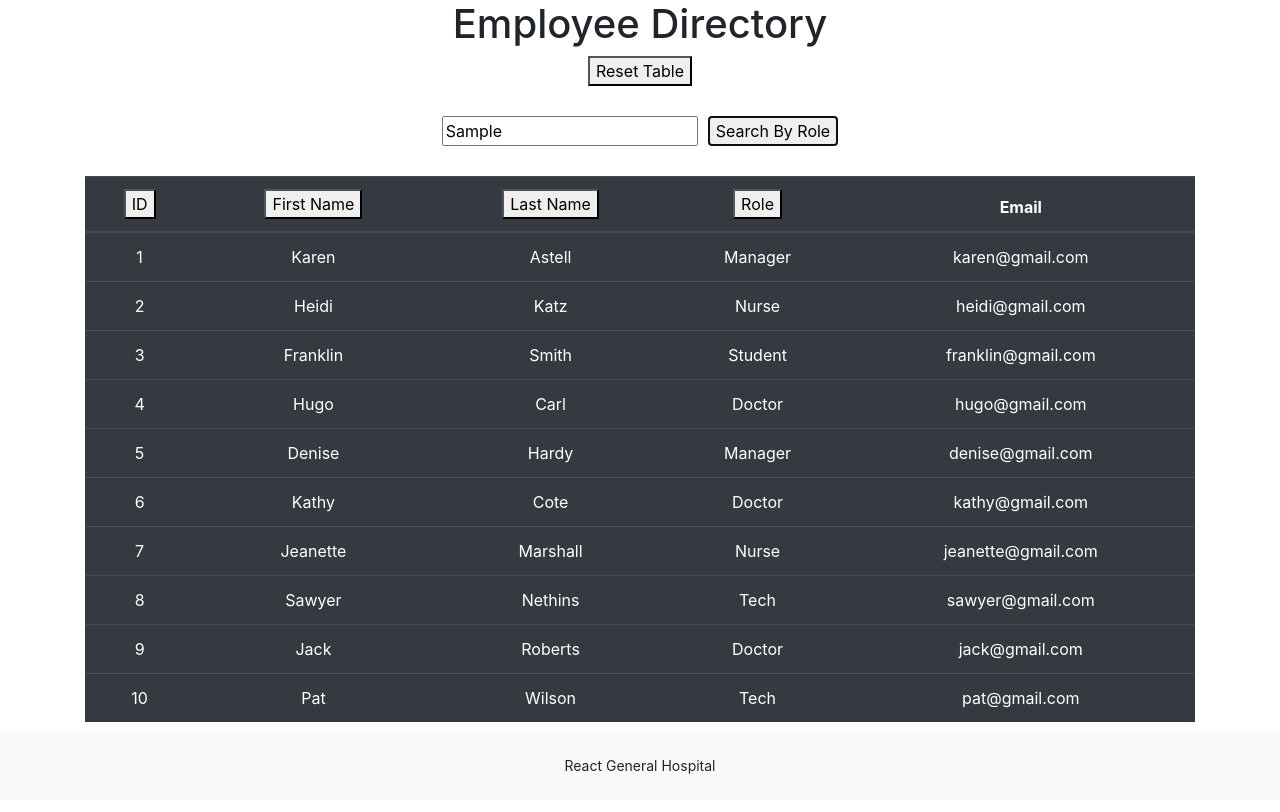
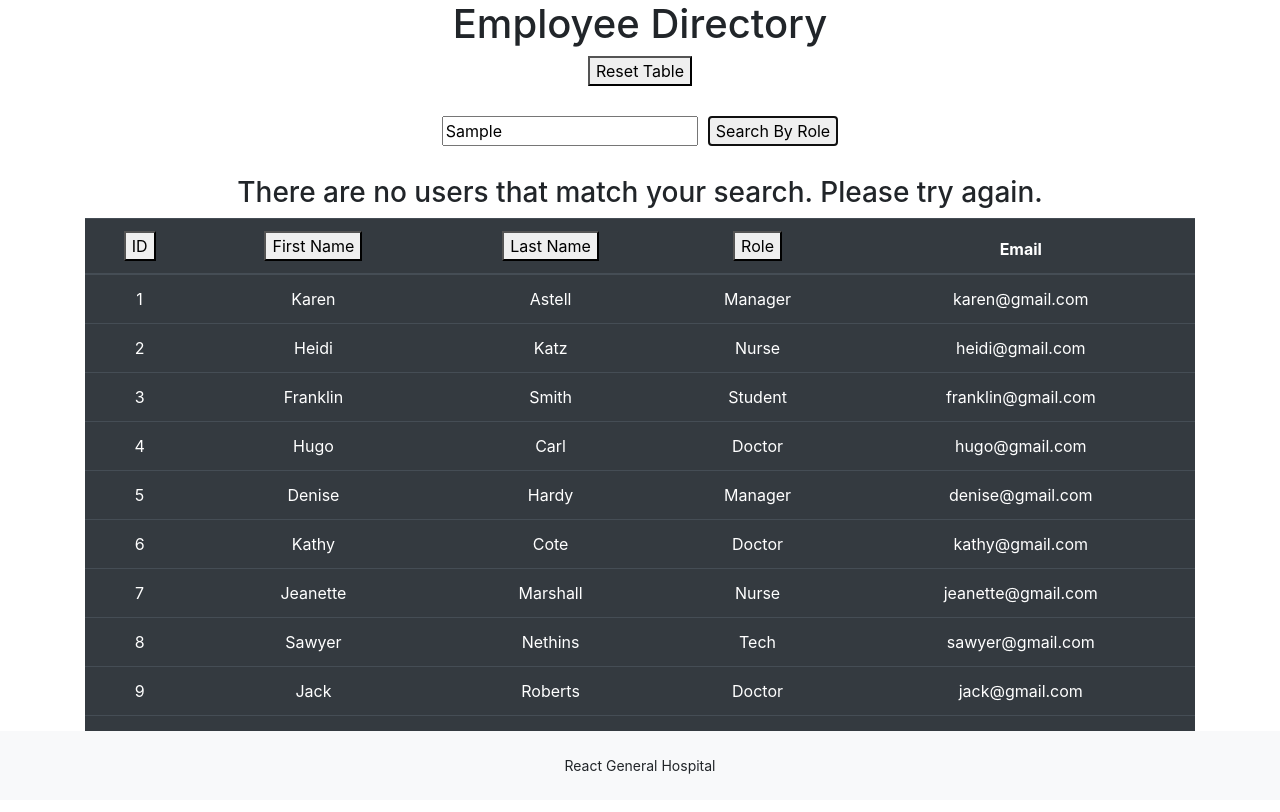
Before and after one commit to karenastell/employee-directory, a React (Create React App) app: page / in a window 1280 px wide. Both pictures are taken after typing "Sample" into the empty fields and a click on the button "Search By Role". Shown: the top 812 px of the page. Built offline with nearby package versions, Linux system fonts and the light colour scheme.

Commit message:
added conditional redering of message if no search results

```diff
--- a/src/App.js
+++ b/src/App.js
@@ -7,11 +7,13 @@ import Container from './components/Container';
 import Users from './components/Users.json';
 import Footer from './components/Footer';
 import Reset from './components/Reset';
+import NoResultMessage from './components/NoResultMessage';
 
 export default class App extends Component {
   state = {
     users: Users,
     searchBy: '',
+    noResults: false,
     sortBy: '',
   };
 
@@ -101,8 +103,11 @@ export default class App extends Component {
     });
 
     console.log(filteredArray);
-    if(filteredArray.length === 0){
-      return <p>There are no results for your search, please try again.</p>
+    if (filteredArray.length === 0) {
+      this.setState({
+        noResults: true,
+      });
+      return alert('There are no users that match that search.');
     }
 
     // set the state users to the new array to update the table
@@ -119,6 +124,14 @@ export default class App extends Component {
     });
   };
 
+  noResultMessage = () => {
+    if (this.state.noResults === true) {
+      alert('true')
+      return <NoResultMessage />;
+    }
+  };
+
+
   render() {
     return (
       <div className='App'>
@@ -129,6 +142,7 @@ export default class App extends Component {
             handleInputChange={this.handleInputChange}
             filterByRole={this.filterByRole}
           />
+          {this.noResultMessage()}
           <Table
             users={this.state.users}
             handleSortID={this.handleSortID}
--- /dev/null
+++ b/src/components/NoResultMessage.js
@@ -0,0 +1,9 @@
+import React from 'react'
+
+export default function NoResultMessage() {
+    return (
+        <div>
+            <h3>There are no users that match your search. Please try again.</h3>
+        </div>
+    )
+}
```
